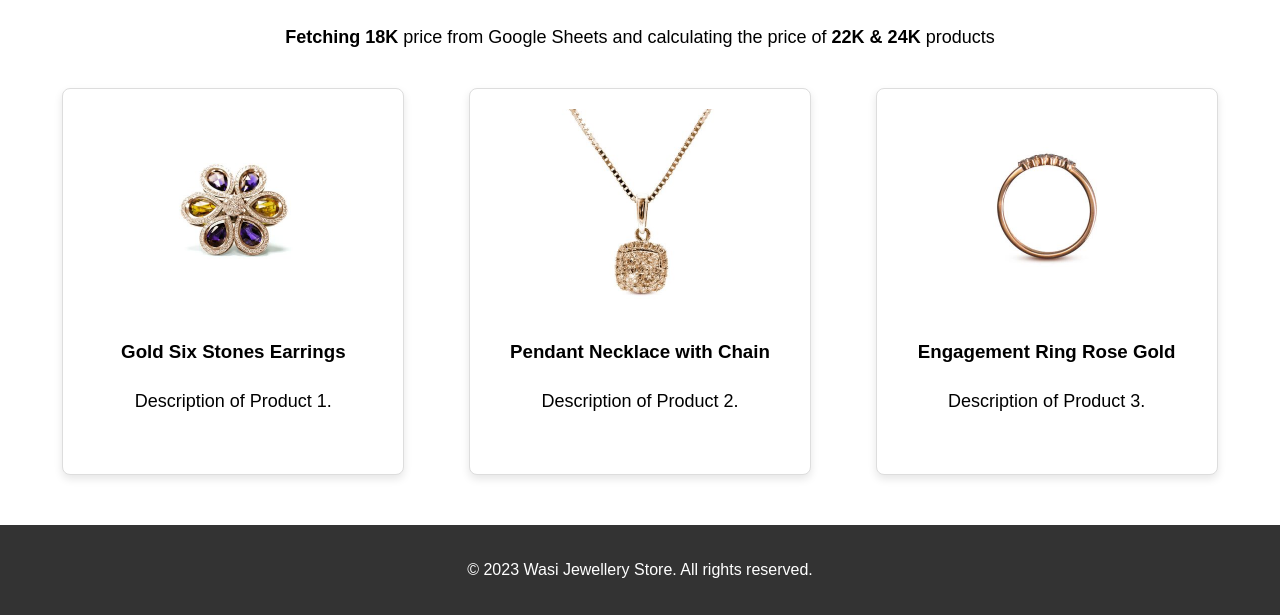
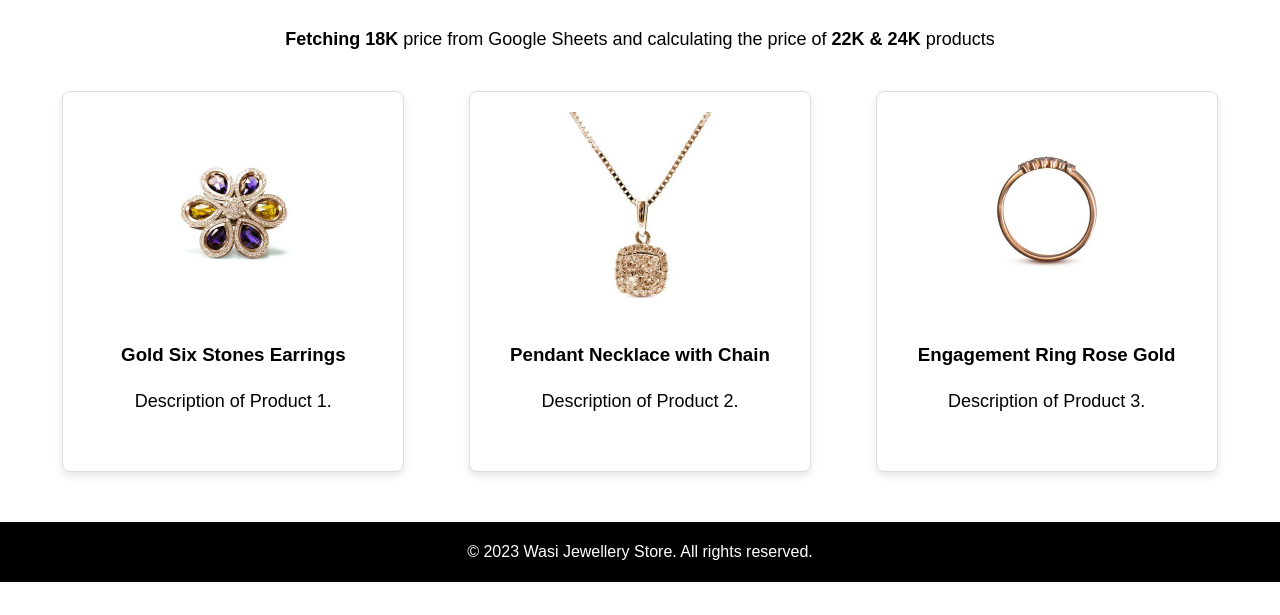
Before and after one commit to wAsI7/Jewellery-Store, a website: page index.html in a window 1280 px wide. Shown: the part 415-1030 px from the top of the page. After the commit the page ends 997 px from the top, so only its background shows below. Drawn offline with Linux system fonts and the light colour scheme.

Commit message:
Update index.css

```diff
--- a/index.css
+++ b/index.css
@@ -50,6 +50,7 @@ body {
 .container p{
     text-align: center;
     font-size: 18px;
+    line-height: 24px;
 }
 
 .best-sellers {
@@ -89,11 +90,11 @@ body {
 }
 
 .footer {
-    background-color: #333;
+    background-color: #000;
     color: #fff;
     text-align: center;
     margin-top: 30px;
-    padding: 20px 0;
+    padding: 5px 0;
     /* position: fixed; */ /* Remove this line to make the footer not sticky */
     /* bottom: 0; */ /* Remove this line to make the footer not sticky */
     width: 100%;
```
